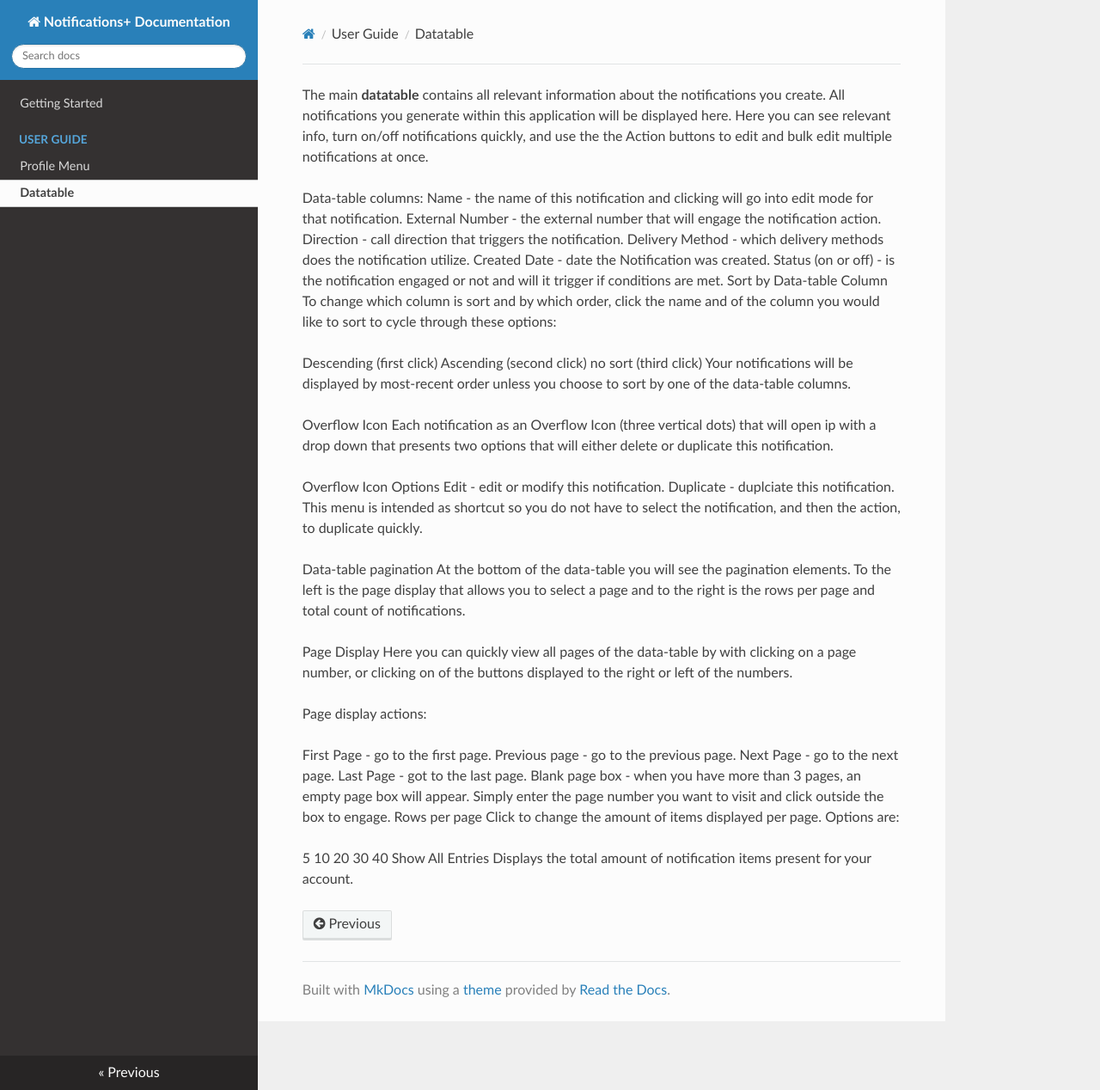
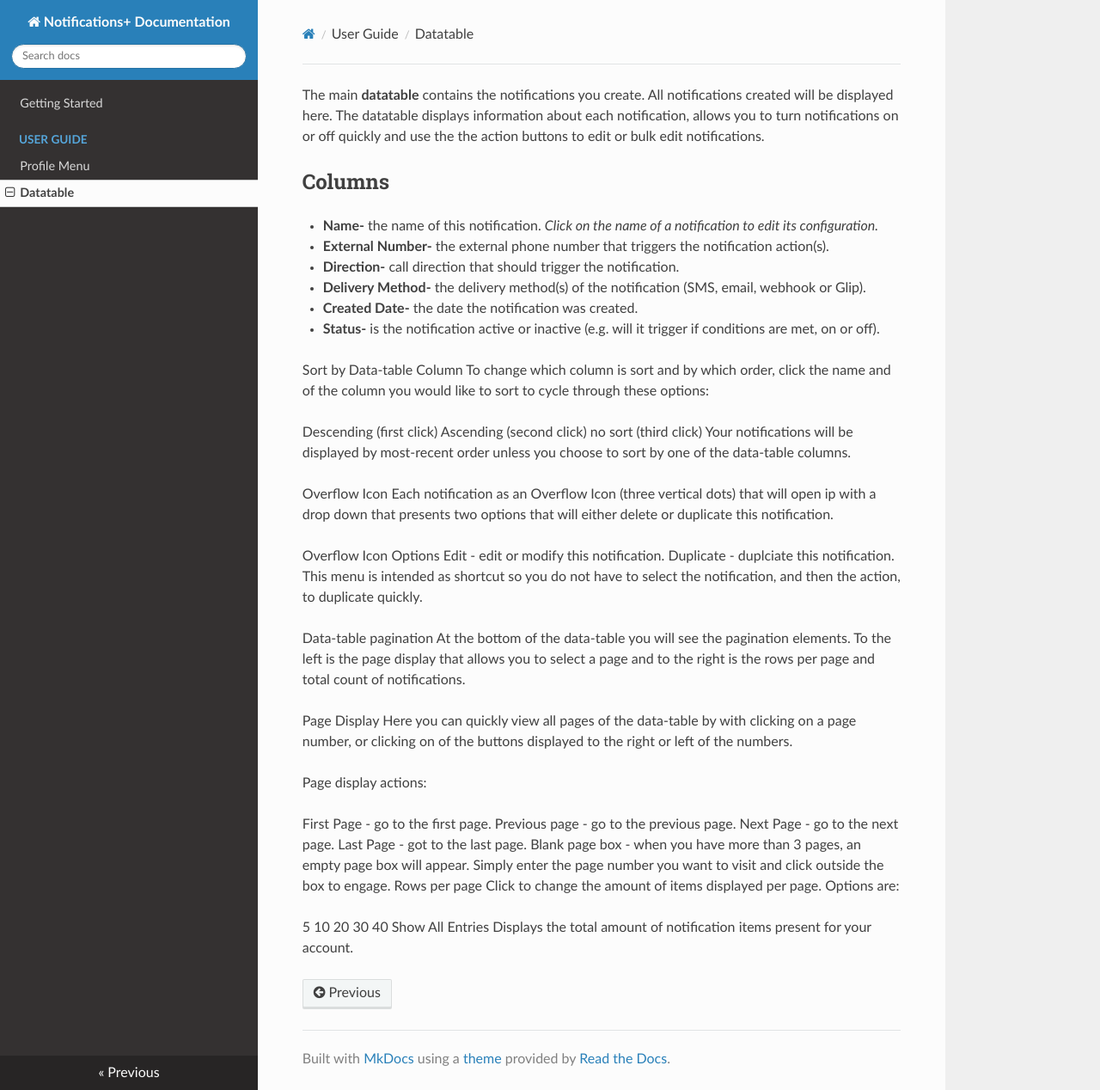
Before and after one commit to RingCentral-Pro-Services/notificationsplus-docs, an MkDocs documentation site: the page built from docs/user-guide/datatable.md, in a window 1280 px wide and 1268 px high. Shown: the whole window at 86% size. Built offline with MkDocs 1.6.1, drawn with Linux system fonts in a browser that asks for light colours; nearby versions of some CDN libraries.

Commit message:
Adding pages

```diff
--- a/docs/user-guide/datatable.md
+++ b/docs/user-guide/datatable.md
@@ -1,12 +1,13 @@
-The main **datatable** contains all relevant information about the notifications you create. All notifications you generate within this application will be displayed here. Here you can see relevant info, turn on/off notifications quickly, and use the the Action buttons  to edit and bulk edit multiple notifications at once.
+The main **datatable** contains the notifications you create. All notifications created will be displayed here. The datatable displays information about each notification, allows you to turn  notifications on or off quickly and use the the action buttons to edit or bulk edit notifications.
 
-Data-table columns:
-Name - the name of this notification and clicking will go into edit mode for that notification.
-External Number - the external number that will engage the notification action.
-Direction - call direction that triggers the notification.
-Delivery Method - which delivery methods does the notification utilize.
-Created Date - date the Notification was created.
-Status (on or off) - is the notification engaged or not and will it trigger if conditions are met.
+## Columns
+* **Name-** the name of this notification. *Click on the name of a notification to edit its configuration.*
+* **External Number-** the external phone number that triggers the notification action(s).
+* **Direction-** call direction that should trigger the notification.
+* **Delivery Method-** the delivery method(s) of the notification (SMS, email, webhook or Glip).
+* **Created Date-** the date the notification was created.
+* **Status-** is the notification active or inactive (e.g. will it trigger if conditions are met, on or off).
+
 Sort by Data-table Column
 To change which column is sort and by which order, click the name and of the column you would like to sort to cycle through these options:
 
```
